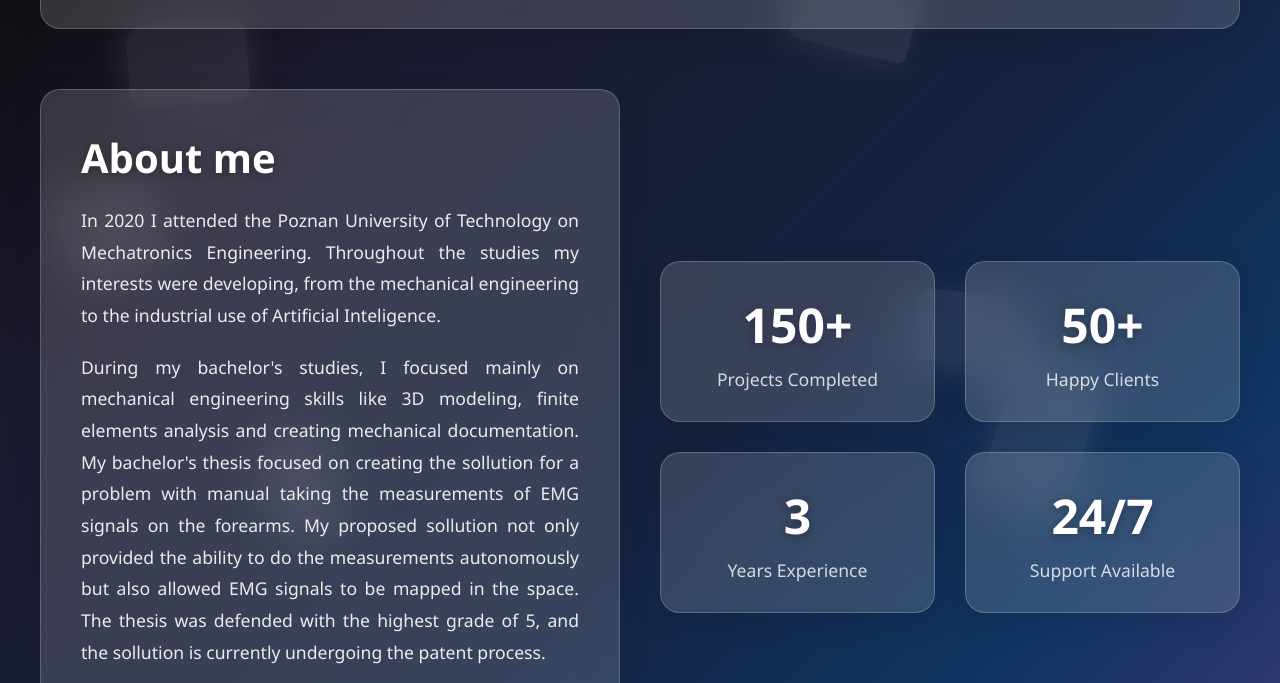
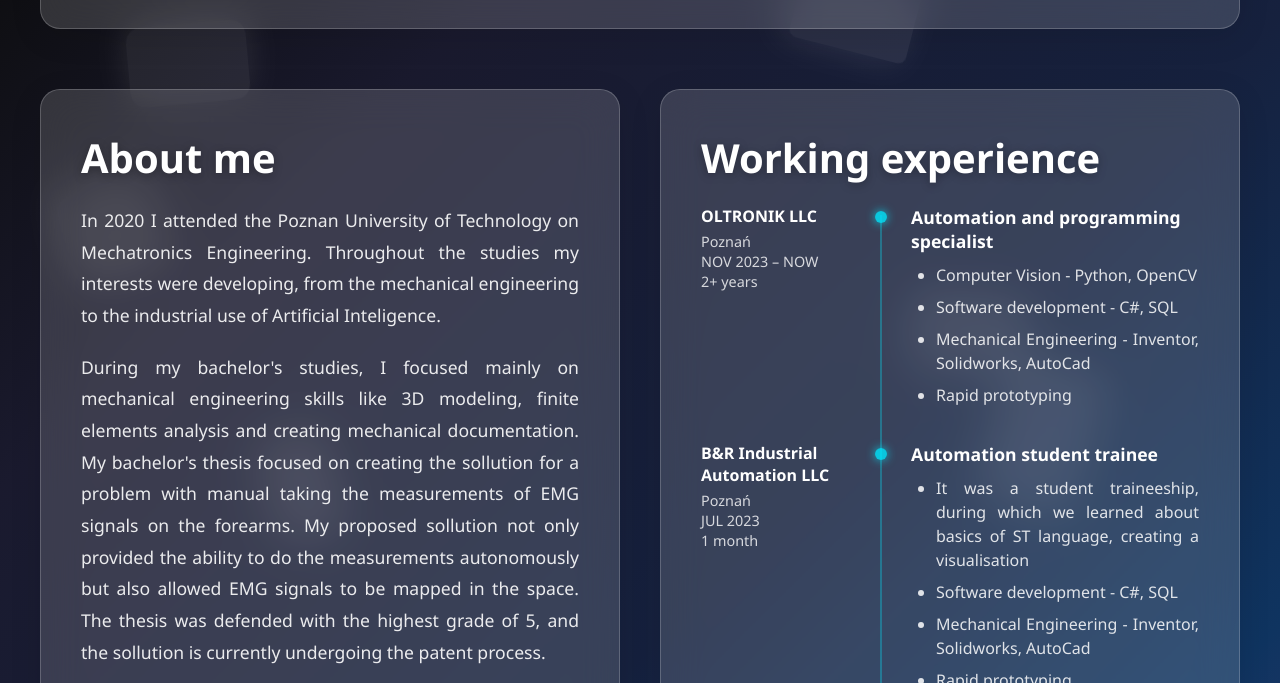
Before and after one commit to bkluj/portfolio, a plain HTML site: page index.html in a window 1280 px wide. Both pictures are taken after a click on the link "About". Shown: the part 117-800 px from the top of the page. Drawn offline with Linux system fonts and the light colour scheme.

Commit message:
Some changes

```diff
--- a/index.html
+++ b/index.html
@@ -73,7 +73,7 @@ https://templatemo.com/tm-592-glossy-touch
             <div class="content-wrapper">
                 <section class="hero glass">
                     <div class="hero-image">
-                        <img src="me.jpeg" alt="Modern Technology Interaction" />
+                        <img src="resources/me.jpeg" alt="Modern Technology Interaction" />
                     </div>
                     <div class="hero-content">
                         <h1>Nice to meet you!</h1>
@@ -87,7 +87,7 @@ https://templatemo.com/tm-592-glossy-touch
                     <div class="feature-card glass">
                         <div class="feature-icon">✨</div>
                         <h3>Software Development</h3>
-                        <p>text<p>
+                        <p>text</p>
                     </div>
 
                     <div class="feature-card glass">
@@ -139,28 +139,76 @@ https://templatemo.com/tm-592-glossy-touch
                         </p>
                         <p style="text-align: justify;">Every project we undertake is crafted with attention to detail, ensuring that form follows function while never compromising on aesthetic beauty.</p>
                     </div>
-                    <div class="stats">
-                        <div class="stat-card glass">
-                            <div class="stat-number">150+</div>
-                            <div class="stat-label">Projects Completed</div>
+                    <div class="timeline-section glass">
+                        <h2>Working experience</h2>
+                        <div class="timeline">
+                            <div class="timeline-item">
+                                <div class="timeline-left">
+                                    <h4>OLTRONIK LLC</h4>
+                                    <p>Poznań<br>NOV 2023 – NOW<br>2+ years</p>
+                                </div>
+                                <div class="timeline-dot"></div>
+                                <div class="timeline-content">
+                                    <h4>Automation and programming specialist</h4>
+                                    <ul class="timeline-dots">
+                                        <li>Computer Vision - Python, OpenCV</li>
+                                        <li>Software development - C#, SQL</li>
+                                        <li>Mechanical Engineering - Inventor, Solidworks, AutoCad</li>
+                                        <li>Rapid prototyping</li>
+                                    </ul>
+                                </div>
+                            </div>
+
+                            <div class="timeline-item">
+                                <div class="timeline-left">
+                                    <h4>B&R Industrial Automation LLC</h4>
+                                    <p>Poznań<br>JUL 2023<br> 1 month</p>
+                                </div>
+                                <div class="timeline-dot"></div>
+                                <div class="timeline-content">
+                                    <h4>Automation student trainee</h4>
+                                    <ul class="timeline-dots">
+                                        <li>It was a student traineeship, during which we learned about basics of ST language, creating a visualisation</li>
+                                        <li>Software development - C#, SQL</li>
+                                        <li>Mechanical Engineering - Inventor, Solidworks, AutoCad</li>
+                                        <li>Rapid prototyping</li>
+                                    </ul>
+                                </div>
+                            </div>
+
+
                         </div>
-                        <div class="stat-card glass">
-                            <div class="stat-number">50+</div>
-                            <div class="stat-label">Happy Clients</div>
-                        </div>
-                        <div class="stat-card glass">
-                            <div class="stat-number">3</div>
-                            <div class="stat-label">Years Experience</div>
-                        </div>
-                        <div class="stat-card glass">
-                            <div class="stat-number">24/7</div>
-                            <div class="stat-label">Support Available</div>
+
+                        <h2>Education</h2>
+                        <div class="timeline">
+                            <div class="timeline-item">
+                                <div class="timeline-left">
+                                    <h4>Poznan University of Technology</h4>
+                                    <p>Poznań<br>March 2024 – June 2025</p>
+                                </div>
+                                <div class="timeline-dot"></div>
+                                <div class="timeline-content">
+                                    <h4>Mechatronics Engineering (M.Sc. Eng.)</h4>
+                                    <p>Grade: 5 (A) <br>The master's thesis focused on the development and testing of classifiers based on artificial neural networks and their application in object recognition and prediction of the optimal position of the gripper for that object.  </p>
+                                </div>
+                            </div>
+
+                            <div class="timeline-item">
+                                <div class="timeline-left">
+                                    <h4>Poznan University of Technology</h4>
+                                    <p>Poznań<br>October 2020 – February 2024</p>
+                                </div>
+                                <div class="timeline-dot"></div>
+                                <div class="timeline-content">
+                                    <h4>Mechatronics Engineering (B.Eng.)</h4>
+                                    <p>Grade: 5 (A)</p>
+                                </div>
+                            </div>
                         </div>
                     </div>
                 </section>
-
                 <section class="team-section">
-                    <h2>Meet Our Team</h2>
+                    <h2>My skills</h2>
                     <div class="team-grid">
                         <div class="team-member glass">
                             <div class="team-avatar">👨‍💼</div>
@@ -423,15 +471,12 @@ https://templatemo.com/tm-592-glossy-touch
             <footer class="glass">
                 <div class="footer-content">
                     <div class="footer-links">
-                        <a href="#" onclick="showPage('about')">About Us</a>
-                        <a href="#">Privacy Policy</a>
-                        <a href="#">Terms of Service</a>
+                        <a href="#" onclick="showPage('about')">About me</a>
                         <a href="#">XML Sitemap</a>
                         <a href="#" onclick="showPage('contact')">Contact</a>
                     </div>
                     <div class="copyright">
-                        &copy; 2025 Glossy Touch. All rights reserved. Crafted with modern web technologies.
-                        Provided by <a rel="nofollow" href="https://templatemo.com" target="_blank">TemplateMo</a>
+                        &copy; 2025 Bartosz Kluj. All rights reserved.
                     </div>
                 </div>
             </footer>
--- a/templatemo-glossy-touch.css
+++ b/templatemo-glossy-touch.css
@@ -41,12 +41,14 @@ body {
     z-index: -1;
     overflow: hidden;
 }
+
 .shape {
     position: absolute;
     background: rgba(255, 255, 255, 0.08);
     animation: float 6s ease-in-out infinite;
     box-shadow: 0 8px 32px rgba(255, 255, 255, 0.1);
 }
+
 .shape:nth-child(1) {
     width: 120px;
     height: 80px;
@@ -110,6 +112,8 @@ body {
         transform: translateY(-20px) rotate(180deg);
     }
 }
+
+
 
 /* Glass container styles */
 .glass {
@@ -299,7 +303,7 @@ button[type="submit"] {
     grid-template-columns: 1fr 1fr;
     gap: 40px;
     margin-bottom: 40px;
-    align-items: center;
+    align-items: start;
 }
 .about-text {
     padding: 40px;
@@ -667,6 +671,102 @@ a:hover {
 a:active {
     color: white;
 }
+.timeline-section {
+    color: white;
+    padding: 40px;
+}
+
+.timeline-section h2 {
+    font-size: 2.5rem;
+    margin-bottom: 20px;
+    text-shadow: 0 2px 10px rgba(0, 0, 0, 0.3);
+}
+
+
+.timeline {
+    display: flex;
+    flex-direction: column;
+    gap: 25px;
+    position: relative;
+    margin-bottom: 40px;
+}
+
+.timeline-item {
+    display: grid;
+    grid-template-columns: 190px 20px 1fr;
+    align-items: start;
+}
+
+.timeline-left h4 {
+    font-size: 1rem;
+    font-weight: 600;
+    margin-bottom: 5px;
+    color: white;
+}
+
+.timeline-left p {
+    font-size: 0.9rem;
+    color: rgba(255, 255, 255, 0.8);
+    line-height: 1.4;
+}
+
+.timeline-content h4 {
+    font-size: 1.1rem;
+    margin-bottom: 8px;
+    color: white;
+}
+
+.timeline-content p {
+    font-size: 1.1rem;
+    line-height: 1.5;
+    color: rgba(255, 255, 255, 0.9);
+    margin-bottom: 20px;
+    text-align: justify;
+}
+
+/* pionowa linia */
+.timeline::before {
+    content: "";
+    position: absolute;
+    left: 198.5px; /* dopasuj do szerokości lewej kolumny */
+    top: 10px;
+    width: 2px;
+    height: 100%;
+    background: rgba(0, 233, 255, 0.3);
+    transform: translateX(-20px);
+}
+
+/* kropka */
+.timeline-dot {
+    width: 12px;
+    height: 12px;
+    background: rgba(0, 233, 255, 0.8);
+    border-radius: 50%;
+    margin: 6px auto;
+    z-index: 2;
+    box-shadow: 0 0 10px rgba(0, 233, 255, 0.8);
+    transform: translateX(-20px);
+}
+
+.timeline-dots {
+    list-style-type: disc; /* klasyczna kropka */
+    padding-left: 25px;   /* odsunięcie od lewej */
+    margin: 10px 0;
+}
+
+.timeline-dots li {
+    color: rgba(255, 255, 255, 0.85); /* ten sam kolor co tekst */
+    line-height: 1.5;
+    text-align: justify;              /* wyjustowany tekst */
+    margin-bottom: 8px;
+}
+
+/* odstępy między sekcjami */
+.timeline + h2 {
+    margin-top: 50px;
+}
+
+
 /* Responsive design */
 @media (max-width: 1024px) {
     .team-grid {
```
Also changed, not shown: resources/me.jpeg (renamed from me.jpeg).
